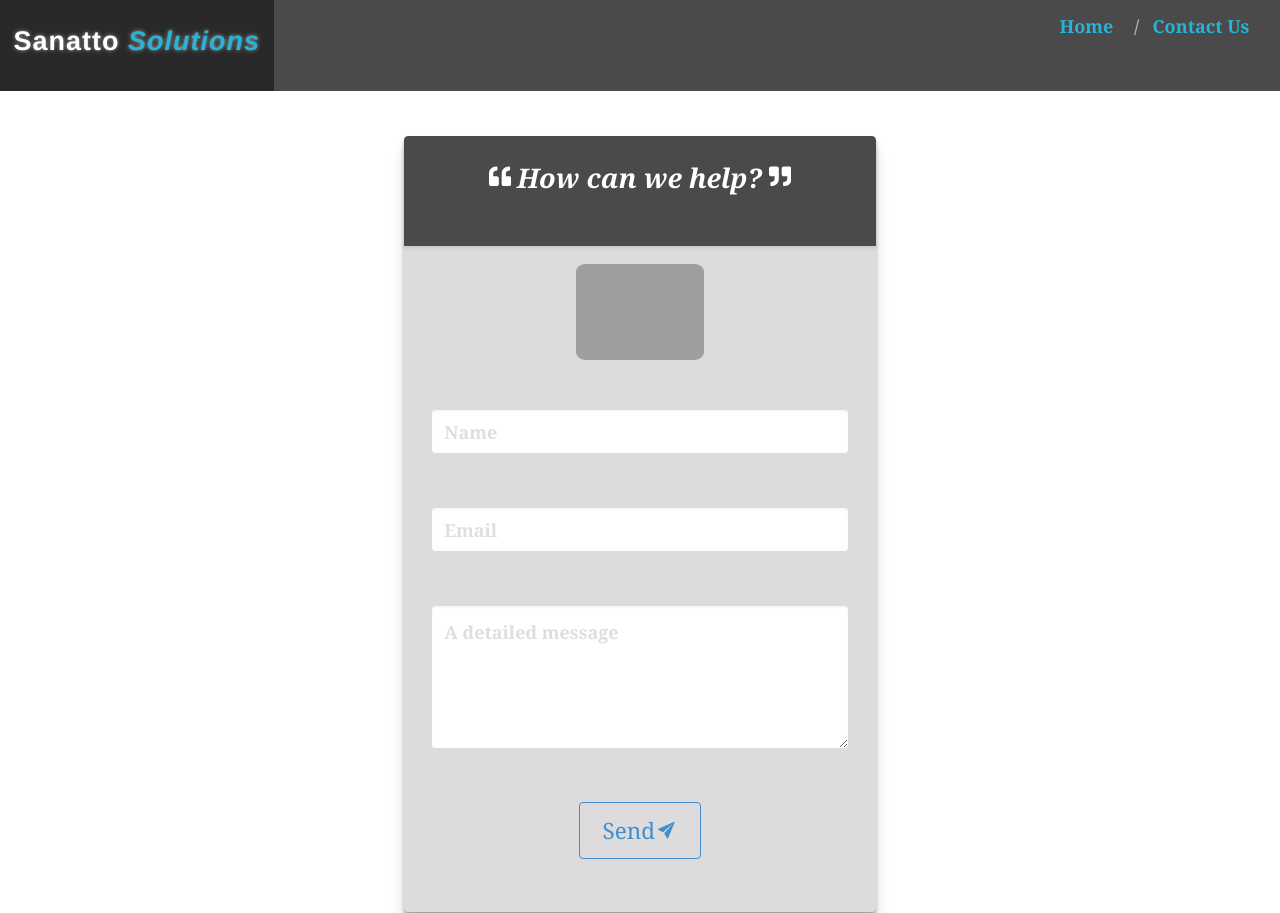
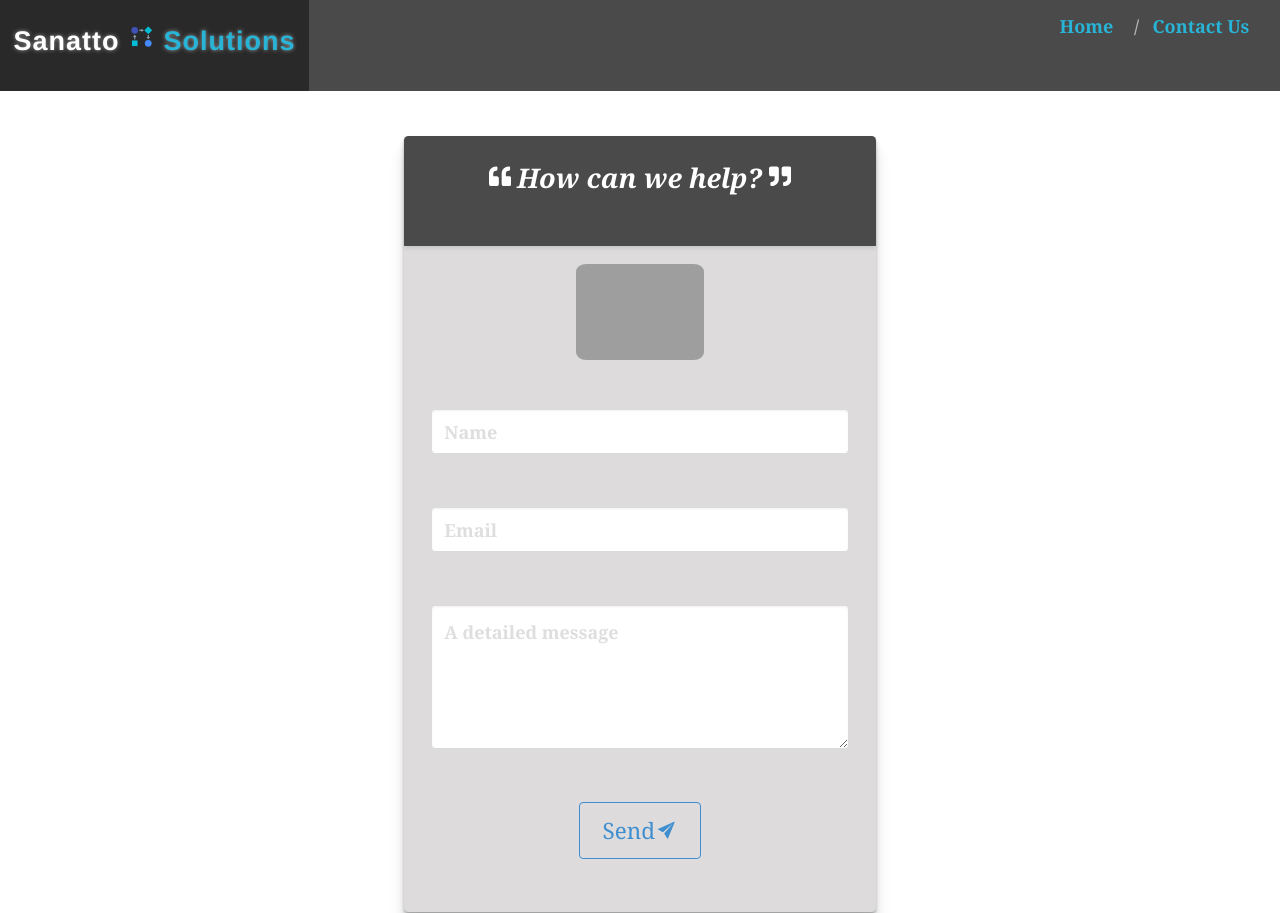
Before and after one commit to martinez439/teamPress, a Gatsby site: page /page-2 in a window 1280 px wide. Shown: the top 913 px of the page. Built offline with nearby package versions, Linux system fonts and the light colour scheme; Gatsby itself is replaced by a stand-in of ours; grey boxes are pictures that could not be loaded.

Commit message:
Logo Add icon

```diff
--- a/package.json
+++ b/package.json
@@ -24,7 +24,7 @@
     "react-burger-menu": "^2.7.0",
     "react-dom": "^16.13.1",
     "react-helmet": "^5.2.1",
-    "react-icons": "^3.9.0",
+    "react-icons": "^3.10.0",
     "react-scripts": "^3.4.1",
     "react-spring": "^8.0.27"
   },
--- a/src/components/header.js
+++ b/src/components/header.js
@@ -3,6 +3,7 @@ import PropTypes from "prop-types"
 import React from "react"
 import Image from "../images/newSanatto.png"
 import { slide as Menu } from 'react-burger-menu'
+import { FcWorkflow } from "react-icons/fc";
 import "./layout.css"
 
 
@@ -36,9 +37,9 @@ const Header = ({ siteTitle, menuLinks }) => (
         letterSpacing:'1px',
         marginTop:'.5rem',
       }}
-        >Sanatto
+        >Sanatto<span> </span>
+        <FcWorkflow />
         <span style={{color:'#28B4d7',
-        fontStyle: 'italic'
         }}> Solutions</span></h1>
       </a>
     </div>
```
Also changed, not shown: 1 other file.
